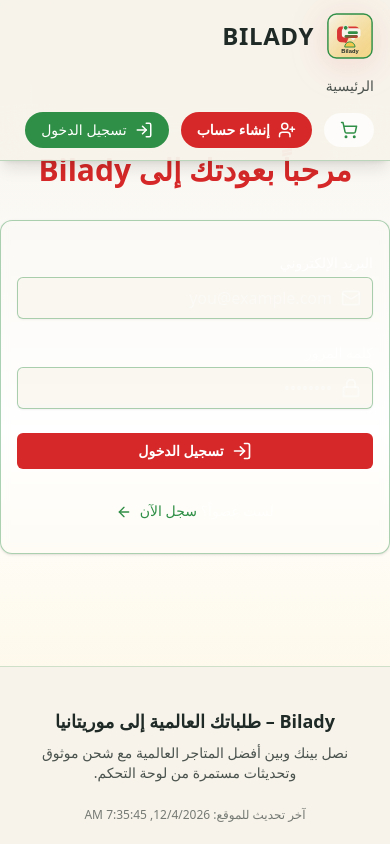
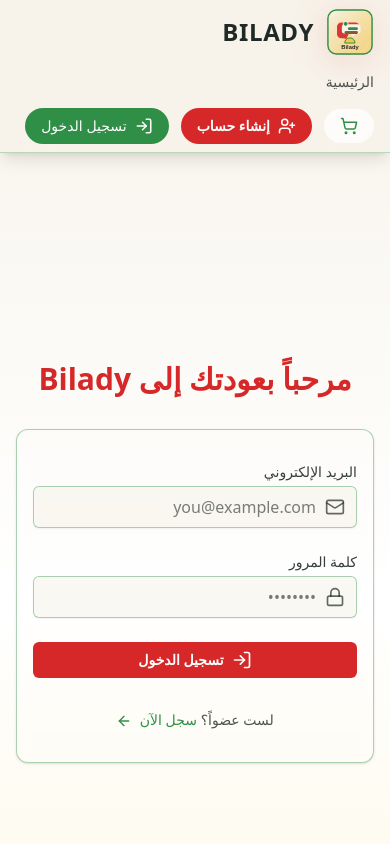
Before and after one commit to lami216/Shop11, a React (Vite) app in the folder frontend/: page /login in a window 390 px wide. Shown: the top 844 px of the page. Built offline with nearby package versions, Linux system fonts and the light colour scheme; no server answers.

Commit message:
Refine homepage copy and mobile readability

```diff
--- a/frontend/src/App.jsx
+++ b/frontend/src/App.jsx
@@ -47,7 +47,7 @@ function App() {
 
         return (
                 <div className='relative min-h-screen bg-gradient-to-b from-payzone-navy via-white to-bilady-yellow/20 text-payzone-white'>
-                        <div className='relative z-50 pt-20'>
+                        <div className='relative z-50 pt-24 sm:pt-20'>
                                 <Navbar />
                                 <Routes>
                                         <Route path='/' element={<HomePage />} />
--- a/frontend/src/components/Footer.jsx
+++ b/frontend/src/components/Footer.jsx
@@ -6,7 +6,7 @@ const Footer = () => {
                 <footer className='mt-16 border-t border-payzone-indigo/20 bg-payzone-navy text-payzone-white'>
                         <div className='container mx-auto flex flex-col items-center px-4 py-10 text-center'>
                                 <p className='text-lg font-semibold text-payzone-white'>Bilady – طلباتك العالمية إلى موريتانيا</p>
-                                <p className='mt-2 max-w-2xl text-sm text-payzone-white/80'>نصل بينك وبين أفضل المتاجر العالمية مع شحن موثوق وتحديثات مستمرة من لوحة التحكم.</p>
+                                <p className='mt-2 max-w-2xl text-sm text-payzone-white/80'>نصل بينك وبين أفضل المتاجر العالمية مع شحن موثوق يصل مباشرة إلى موريتانيا.</p>
                                 <SocialLinks />
                                 <small className='mt-6 text-xs text-payzone-white/60'>آخر تحديث للموقع: {buildTime}</small>
                         </div>
--- a/frontend/src/components/Navbar.jsx
+++ b/frontend/src/components/Navbar.jsx
@@ -28,7 +28,7 @@ const Navbar = () => {
 
         return (
                 <header className='fixed top-0 right-0 w-full border-b border-payzone-indigo/30 bg-payzone-navy/90 backdrop-blur-xl shadow-lg transition-all duration-300 z-40'>
-                        <div className='container mx-auto px-4 py-3'>
+                        <div className='container mx-auto px-4 py-2 sm:py-3'>
                                 <div className='flex flex-wrap items-center justify-between gap-4'>
                                         <Link to='/' className='flex items-center gap-3 text-payzone-white'>
                                                 <img
--- a/frontend/src/components/ProductCard.jsx
+++ b/frontend/src/components/ProductCard.jsx
@@ -51,7 +51,7 @@ const ProductCard = ({ product }) => {
                                                 alt={product.name}
                                         />
                                 ) : (
-                                        <div className='flex h-full w-full items-center justify-center bg-payzone-navy/70 text-sm text-white/60'>
+                                        <div className='flex h-full w-full items-center justify-center bg-payzone-navy/70 text-sm text-payzone-white/80'>
                                                 {t("common.status.noImage")}
                                         </div>
                                 )}
@@ -60,12 +60,12 @@ const ProductCard = ({ product }) => {
 
                         <div className='mt-4 flex flex-1 flex-col px-5 pb-5'>
                                 <Link to={`/products/${product._id}`} className='block transition-colors duration-300 hover:text-payzone-gold'>
-                                        <h5 className='text-lg font-semibold tracking-tight text-white'>{product.name}</h5>
+                                        <h5 className='text-lg font-semibold tracking-tight text-payzone-white'>{product.name}</h5>
                                 </Link>
                                 <div className='mt-3 flex flex-wrap items-baseline gap-2'>
                                         {isDiscounted ? (
                                                 <>
-                                                        <span className='max-w-full break-words text-sm text-white/60 line-through'>{formatMRU(price)}</span>
+                                                        <span className='max-w-full break-words text-sm text-payzone-white/70 line-through'>{formatMRU(price)}</span>
                                                         <span className='max-w-full break-words text-lg font-bold text-red-300'>{formatMRU(discountedPrice)}</span>
                                                 </>
                                         ) : (
--- a/frontend/src/locales/ar/translation.json
+++ b/frontend/src/locales/ar/translation.json
@@ -75,7 +75,7 @@
                 "badge": "متجر Bilady للطلبات العالمية",
                 "titleLine1": "اطلب أي منتج يصلك أينما كنت",
                 "titleHighlight": "وشحن مباشر إلى موريتانيا",
-                "subtitle": "Bilady توفر لك تجربة استيراد سهلة من المتاجر العالمية مع متابعة الطلب من لوحة التحكم حتى يصل إلى باب منزلك",
+                "subtitle": "Bilady توفر لك تجربة استيراد سهلة من المتاجر العالمية مع شحن مباشر إلى موريتانيا",
                 "featuredTitle": "مميزة"
         },
         "search": {
--- a/frontend/src/pages/HomePage.jsx
+++ b/frontend/src/pages/HomePage.jsx
@@ -21,7 +21,7 @@ const HomePage = () => {
 
         return (
                 <div className='relative min-h-screen overflow-hidden text-payzone-white'>
-                        <div className='relative z-10 mx-auto max-w-7xl px-4 py-16 sm:px-6 lg:px-8'>
+                        <div className='relative z-10 mx-auto max-w-7xl px-4 pt-24 pb-16 sm:px-6 sm:pt-20 lg:px-8'>
                                 <div className='mx-auto mb-6 flex w-fit items-center gap-2 rounded-full bg-bilady-yellow/30 px-5 py-2 text-sm font-semibold text-payzone-white shadow-sm'>
                                         <span className='h-2 w-2 rounded-full bg-payzone-gold' />
                                         {t("home.badge")}
--- a/frontend/src/pages/LoginPage.jsx
+++ b/frontend/src/pages/LoginPage.jsx
@@ -18,7 +18,7 @@ const LoginPage = () => {
         };
 
         return (
-                <div className='flex flex-col justify-center py-12 sm:px-6 lg:px-8'>
+                <div className='flex min-h-screen flex-col justify-center px-4 pt-28 pb-12 sm:px-6 lg:px-8 sm:pt-24'>
                         <motion.div
                                 className='sm:mx-auto sm:w-full sm:max-w-md'
                                 initial={{ opacity: 0, y: -20 }}
@@ -39,12 +39,12 @@ const LoginPage = () => {
                                 <div className='rounded-xl border border-payzone-indigo/40 bg-white/5 py-8 px-4 shadow backdrop-blur-sm sm:px-10'>
                                         <form onSubmit={handleSubmit} className='space-y-6'>
                                                 <div>
-                                                        <label htmlFor='email' className='block text-sm font-medium text-white/80'>
+                                                        <label htmlFor='email' className='block text-sm font-medium text-payzone-white/90'>
                                                                 {t("auth.login.email")}
                                                         </label>
                                                         <div className='relative mt-1 rounded-md shadow-sm'>
                                                                 <div className='pointer-events-none absolute inset-y-0 right-0 flex items-center pr-3'>
-                                                                        <Mail className='h-5 w-5 text-white/50' aria-hidden='true' />
+                                                                        <Mail className='h-5 w-5 text-payzone-white/70' aria-hidden='true' />
                                                                 </div>
                                                                 <input
                                                                         id='email'
@@ -52,19 +52,19 @@ const LoginPage = () => {
                                                                         required
                                                                         value={email}
                                                                         onChange={(e) => setEmail(e.target.value)}
-                                                                        className='block w-full rounded-md border border-payzone-indigo/40 bg-payzone-navy/60 px-3 py-2 pr-10 text-white placeholder-white/40 focus:border-payzone-gold focus:outline-none focus:ring-2 focus:ring-payzone-indigo sm:text-sm'
+                                                                        className='block w-full rounded-md border border-payzone-indigo/40 bg-payzone-navy/60 px-3 py-2 pr-10 text-payzone-white placeholder-payzone-white/60 focus:border-payzone-gold focus:outline-none focus:ring-2 focus:ring-payzone-indigo sm:text-sm'
                                                                         placeholder={t("auth.login.placeholderEmail")}
                                                                 />
                                                         </div>
                                                 </div>
 
                                                 <div>
-                                                        <label htmlFor='password' className='block text-sm font-medium text-white/80'>
+                                                        <label htmlFor='password' className='block text-sm font-medium text-payzone-white/90'>
                                                                 {t("auth.login.password")}
                                                         </label>
                                                         <div className='relative mt-1 rounded-md shadow-sm'>
                                                                 <div className='pointer-events-none absolute inset-y-0 right-0 flex items-center pr-3'>
-                                                                        <Lock className='h-5 w-5 text-white/50' aria-hidden='true' />
+                                                                        <Lock className='h-5 w-5 text-payzone-white/70' aria-hidden='true' />
                                                                 </div>
                                                                 <input
                                                                         id='password'
@@ -72,7 +72,7 @@ const LoginPage = () => {
                                                                         required
                                                                         value={password}
                                                                         onChange={(e) => setPassword(e.target.value)}
-                                                                        className='block w-full rounded-md border border-payzone-indigo/40 bg-payzone-navy/60 px-3 py-2 pr-10 text-white placeholder-white/40 focus:border-payzone-gold focus:outline-none focus:ring-2 focus:ring-payzone-indigo sm:text-sm'
+                                                                        className='block w-full rounded-md border border-payzone-indigo/40 bg-payzone-navy/60 px-3 py-2 pr-10 text-payzone-white placeholder-payzone-white/60 focus:border-payzone-gold focus:outline-none focus:ring-2 focus:ring-payzone-indigo sm:text-sm'
                                                                         placeholder={t("auth.login.placeholderPassword")}
                                                                 />
                                                         </div>
@@ -97,7 +97,7 @@ const LoginPage = () => {
                                                 </button>
                                         </form>
 
-                                        <p className='mt-8 text-center text-sm text-white/70'>
+                                        <p className='mt-8 text-center text-sm text-payzone-white/80'>
                                                 {t("auth.login.prompt")} {" "}
                                                 <Link to='/signup' className='font-medium text-payzone-indigo transition duration-300 hover:text-payzone-gold'>
                                                         {t("auth.login.cta")}{" "}
```
Also changed, not shown: frontend/src/components/FeaturedProducts.jsx (+4 -4 lines), frontend/src/pages/CartPage.jsx (+5 -5 lines), frontend/src/pages/SignUpPage.jsx (+5 -5 lines).
